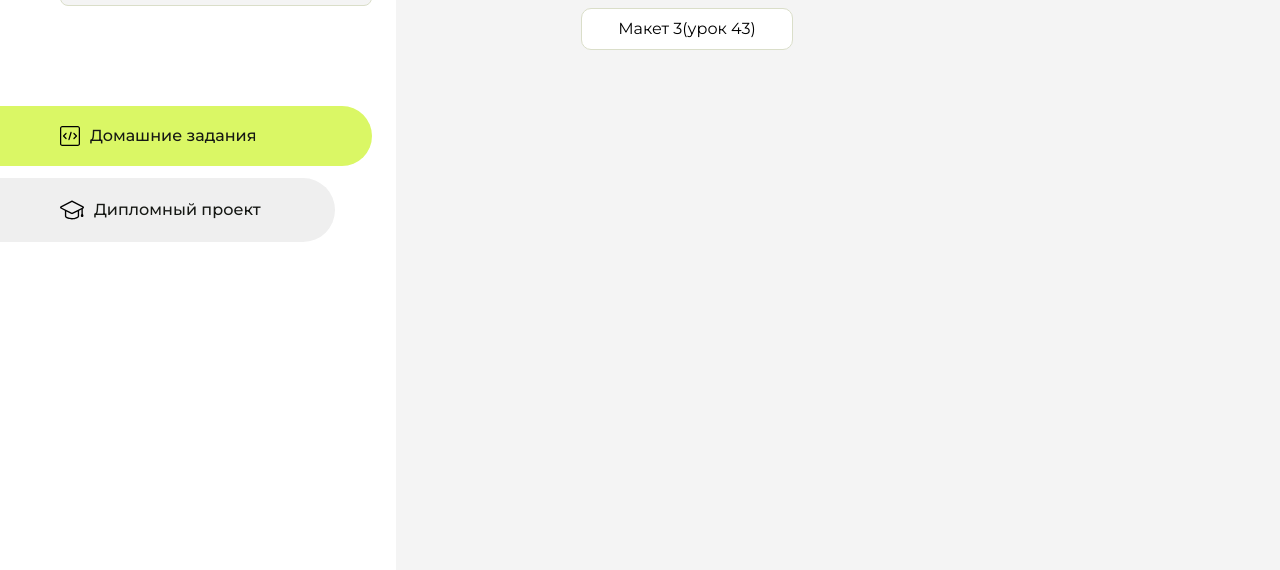
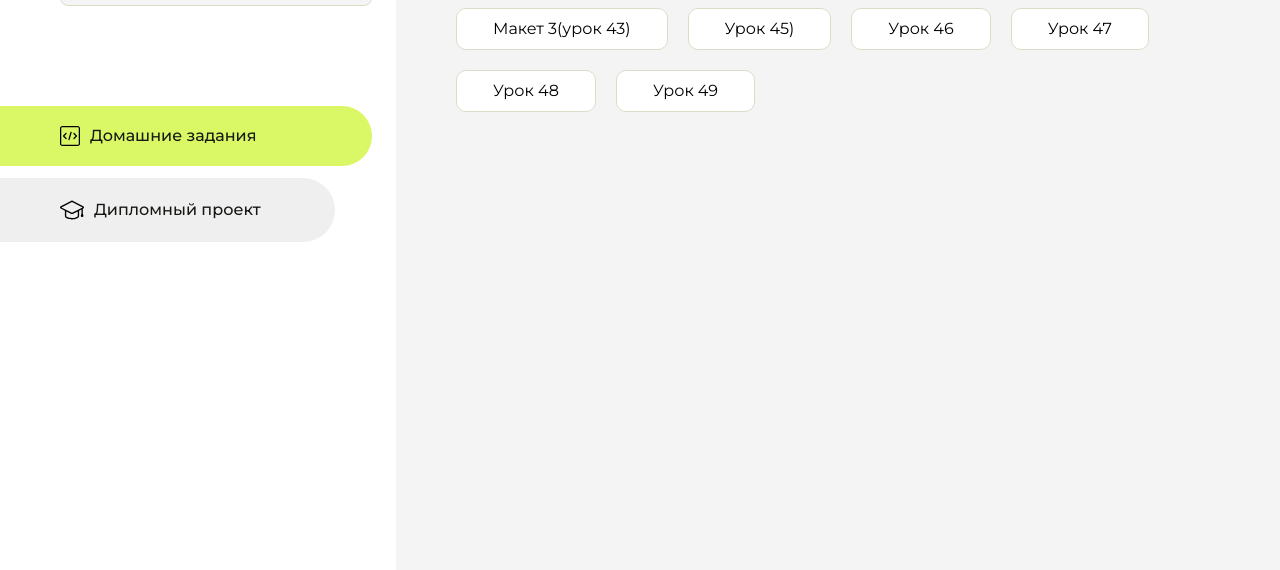
Before and after one commit to p1xx3/homework, a plain HTML site: page index.html in a window 1280 px wide. Shown: the part 230-800 px from the top of the page. Drawn offline with Linux system fonts and the light colour scheme.

Commit message:
Update index.html

```diff
--- a/index.html
+++ b/index.html
@@ -173,6 +173,21 @@
                     <li class="content__list-item">
                         <a href="css-43/index.html">Макет 3(урок 43)</a>
                     </li>
+                    <li class="content__list-item">
+                        <a href="css-45/index.html">Урок 45)</a>
+                    </li>
+                    <li class="content__list-item">
+                        <a href="css-46/index.html">Урок 46</a>
+                    </li>
+                    <li class="content__list-item">
+                        <a href="css-47/index.html">Урок 47</a>
+                    </li>
+                    <li class="content__list-item">
+                        <a href="css-48/index.html">Урок 48</a>
+                    </li>
+                    <li class="content__list-item">
+                        <a href="css-49/index.html">Урок 49</a>
+                    </li>
                 </ul>
             </div>
             <div class="content__block hidden" id="diplomBlock">
```
